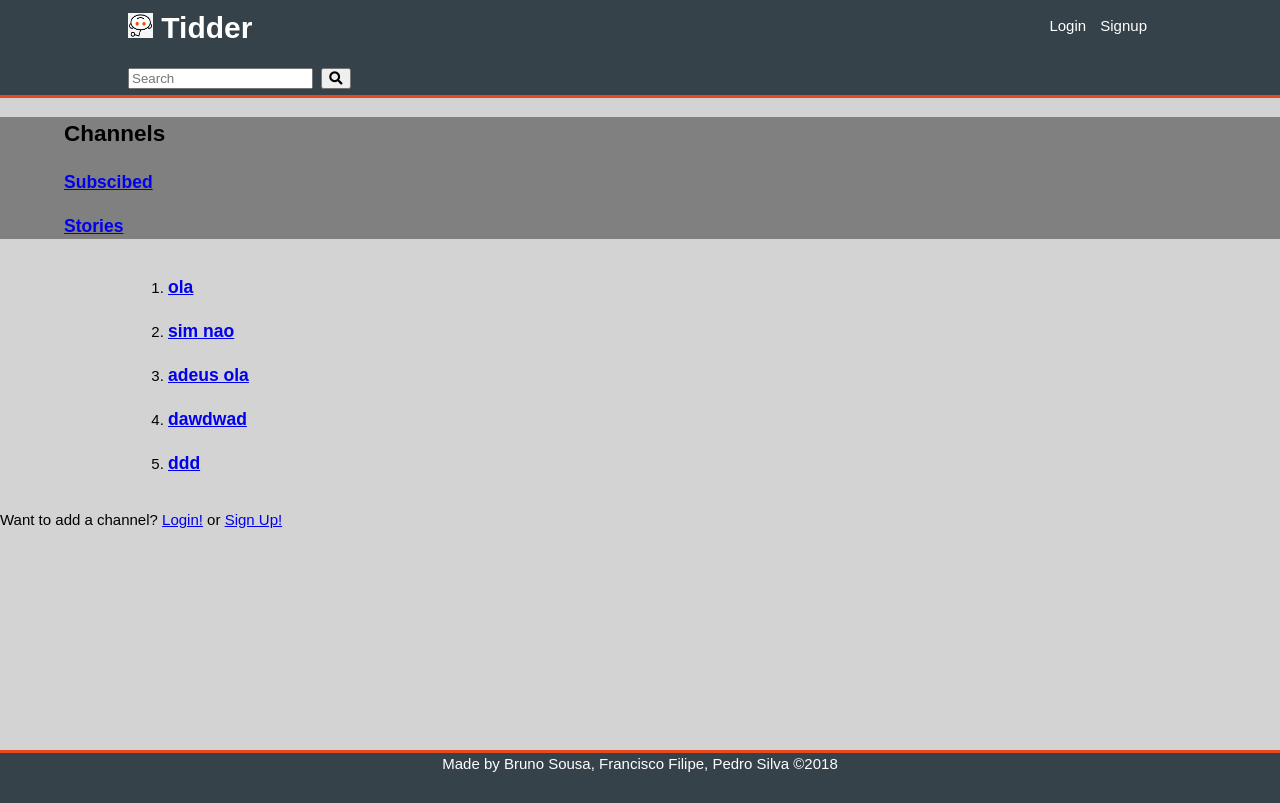
After one commit to CiscoFrisco/LTW, a PHP site: page /pages/channels.php in a window 1280 px wide. The commit adds this page. Run offline with PHP 8.4, Linux system fonts and the light colour scheme; data comes from the database, SQL or seed files in the repository; both versions use the stored data as it was after the commit; some libraries are stand-ins or nearby versions.

Commit message:
Channels ✓ (Prolly broke a lot of things, subscribed needs sorting)

```diff
--- a/actions/action_add_story.php
+++ b/actions/action_add_story.php
@@ -6,6 +6,7 @@
 	$user_id = $_SESSION['user_id'];
 	$title = $_POST['title'];
 	$story = $_POST['story'];
+	$channel_id = $_POST['channel'];
 
 	if(strlen($title) > 50)
 		die(header('Location: ../pages/add_story.php?error=title'));
@@ -14,7 +15,7 @@
 		die(header('Location: ../pages/add_story.php?error=text'));
 
 	try {
-		insertStory($user_id, $title, $story, $story_id);
+		insertStory($user_id, $title, $story, $channel_id, $story_id);
 		addVote($story_id, $user_id, 1);
         header('Location: ../pages/story.php?story_id='.$story_id);
     } catch (PDOException $e) {
--- /dev/null
+++ b/database/db_channel.php
@@ -0,0 +1,35 @@
+<?php
+	include_once('../includes/database.php');
+
+	function getAllChannels() {
+		$db = Database::instance()->db();
+		$stmt = $db->prepare('SELECT * FROM channel');
+		$stmt->execute();
+		return $stmt->fetchAll();
+	}
+
+	function insertChannel($channelName) {
+		$db = Database::instance()->db();
+		$stmt = $db->prepare('INSERT INTO channel VALUES(NULL, ?)');
+		$stmt->execute(array($channelName));
+	}
+
+	function subscribeChannel($user_id, $channel_id){
+		$db = Database::instance()->db();
+		$stmt = $db->prepare('INSERT INTO subscription VALUES(?, ?)');
+		$stmt->execute(array($user_id, $channel_id));
+	}
+
+	function unsubscribeChannel($user_id, $channel_id){
+		$db = Database::instance()->db();
+		$stmt = $db->prepare('DELETE FROM subscription WHERE user_id = ? AND channel_id = ?');
+		$stmt->execute(array($user_id, $channel_id));
+	}
+
+	function getAllSubscribedChannel($user_id){
+		$db = Database::instance()->db();
+		$stmt = $db->prepare('SELECT channel_name FROM subscription NATURAL JOIN channel WHERE user_id = ?');
+		$stmt->execute(array($user_id));
+		return $stmt->fetchAll();
+	}
+?>
--- a/js/main.js
+++ b/js/main.js
@@ -27,6 +27,16 @@ function addAllEventListeners() {
 
 	for (var i = 0; i < comments_comments.length; i++)
 		comments_comments[i].addEventListener('click', add_comment_comment_form);
+
+	let subscribes = document.querySelectorAll('.subscribe');
+
+	for (var i = 0; i < subscribes.length; i++)
+		subscribes[i].addEventListener('click', subcribe_channel);
+
+	let unsubscribes = document.querySelectorAll('.unsubscribe');
+
+	for (var i = 0; i < unsubscribes.length; i++)
+		unsubscribes[i].addEventListener('click', unsubcribe_channel);
 }
 
 function encodeForAjax(data) {
@@ -38,7 +48,7 @@ function encodeForAjax(data) {
 function submitComment(event) {
 	let parent_id = this.parentElement.dataset.id;
 
-	if(parent_id == null)
+	if (parent_id == null)
 		parent_id = this.parentElement.parentElement.dataset.id;
 
 	let comment = this.parentElement.querySelector('form > textarea').value;
@@ -91,7 +101,7 @@ function addComment() {
 
 	let parentList = document.querySelector('[data-id="' + opinion['parent_id'] + '"] > ol');
 
-	if(parentList == null)
+	if (parentList == null)
 		parentList = document.querySelector('[data-id="' + opinion['parent_id'] + '"] > .container > ol');
 
 	parentList.innerHTML = list.outerHTML + parentList.innerHTML;
@@ -102,10 +112,10 @@ function addComment() {
 function upvoteOpinion(event) {
 	let opinion_id = this.parentElement.getAttribute('data-id');
 
-	if(opinion_id == null)
+	if (opinion_id == null)
 		opinion_id = this.parentElement.parentElement.getAttribute('data-id');
 
-	if(opinion_id == null)
+	if (opinion_id == null)
 		opinion_id = this.parentElement.parentElement.parentElement.getAttribute('data-id');
 
 	let value;
@@ -133,10 +143,10 @@ function upvoteOpinion(event) {
 function downvoteOpinion(event) {
 	let opinion_id = this.parentElement.getAttribute('data-id');
 
-	if(opinion_id == null)
+	if (opinion_id == null)
 		opinion_id = this.parentElement.parentElement.getAttribute('data-id');
 
-	if(opinion_id == null)
+	if (opinion_id == null)
 		opinion_id = this.parentElement.parentElement.parentElement.getAttribute('data-id');
 
 	let value;
@@ -200,3 +210,48 @@ function add_comment_comment_form() {
 
 	addAllEventListeners();
 }
+
+
+function subcribe_channel() {
+	let channel_id = this.dataset.id;
+
+	let request = new XMLHttpRequest();
+	request.addEventListener('load', changeSubscription);
+	request.open('POST', '../api/api_subscription.php', true);
+	request.setRequestHeader("Content-type", "application/x-www-form-urlencoded");
+	request.send(encodeForAjax({
+		channel_id: channel_id,
+		value: true
+	}));
+}
+
+function unsubcribe_channel() {
+	let channel_id = this.dataset.id;
+
+	let request = new XMLHttpRequest();
+	request.addEventListener('load', changeSubscription);
+	request.open('POST', '../api/api_subscription.php', true);
+	request.setRequestHeader("Content-type", "application/x-www-form-urlencoded");
+	request.send(encodeForAjax({
+		channel_id: channel_id,
+		value: false
+	}));
+}
+
+function changeSubscription() {
+	let subscription = JSON.parse(this.responseText);
+
+	if (subscription["value"] == "true") {
+		let div = document.querySelector('.subscribe[data-id="' + subscription["channel_id"] + '"]');
+		div.innerHTML = '<i class="fas fa-bell-slash"></i>';
+		div.classList.replace('subscribe', 'unsubscribe');
+		div.removeEventListener('click', subcribe_channel);
+		div.addEventListener('click', unsubcribe_channel);
+	} else {
+		let div = document.querySelector('.unsubscribe[data-id="' + subscription["channel_id"] + '"]');
+		div.innerHTML = '<i class="fas fa-bell"></i>';
+		div.classList.replace('unsubscribe', 'subscribe');
+		div.removeEventListener('click', unsubcribe_channel);
+		div.addEventListener('click', subcribe_channel);
+	}
+}
--- /dev/null
+++ b/pages/channels.php
@@ -0,0 +1,36 @@
+<?php
+	include_once('../includes/session.php');
+	include_once('../templates/tpl_common.php');
+	include_once('../templates/tpl_channels.php');
+	include_once('../database/db_channel.php');
+
+	$channels = getAllChannels();
+
+	if(isset($_SESSION["user_id"])){
+
+		$subscribed = getAllSubscribedChannel($_SESSION["user_id"]);
+
+		for($i = 0; $i < count($channels); $i++)
+		{
+			$found = false;
+
+			for($j = 0; $j < count($subscribed); $j++)
+				if($subscribed[$j]["channel_name"] == $channels[$i]["channel_name"]){
+					$found = true;
+					break;
+				}
+
+			if($found)
+				$channels[$i]["subscribed"] = true;
+
+			else $channels[$i]["subscribed"] = false;
+		}
+
+	}
+
+	$page = 'channels.php';
+
+	draw_header(true);
+	draw_channels($channels);
+	draw_footer();
+?>
--- a/pages/login.php
+++ b/pages/login.php
@@ -6,9 +6,9 @@
 		die(header('Location: profile.php'));
 
 	if (!isset($_GET['redirect'])
-		|| preg_match('@../@', $_GET['redirect'])
-		|| !preg_match('@.php@', $_GET['redirect'])
-		|| !is_readable('../pages/' . $_GET['redirect']))
+		|| preg_match('@../@', urldecode($_GET['redirect']))
+		|| !preg_match('@.php@', urldecode($_GET['redirect']))
+		|| !is_readable('../pages/' . urldecode($_GET['redirect'])))
 		$_GET['redirect'] = '../index.php';
 
 	draw_header(false);
--- a/pages/signup.php
+++ b/pages/signup.php
@@ -6,9 +6,9 @@
 		die(header('Location: profile.php'));
 
 	if (!isset($_GET['redirect'])
-		|| preg_match('@../@', $_GET['redirect'])
-		|| !preg_match('@.php@', $_GET['redirect'])
-		|| !is_readable('../pages/' . $_GET['redirect']))
+		|| preg_match('@../@', urldecode($_GET['redirect']))
+		|| !preg_match('@.php@', urldecode($_GET['redirect']))
+		|| !is_readable('../pages/' . urldecode($_GET['redirect'])))
 		$_GET['redirect'] = '../index.php';
 
 	draw_header(false);
--- /dev/null
+++ b/templates/tpl_channels.php
@@ -0,0 +1,64 @@
+<?php
+	include_once('../includes/session.php');
+
+	function draw_channels($channels){ ?>
+		<section id="stories">
+			<header>
+				<h2>Channels</h2>
+				<h3><a href="stories.php?subscribed=true">Subscibed</a></h3>
+				<h3><a href="stories.php">Stories</a></h3>
+			</header>
+			<div class = "container">
+				<ol>
+				<?php
+					foreach($channels as $channel)
+						draw_channel($channel);
+				?>
+				</ol>
+			</div>
+
+		<?php if((isset($_SESSION['user_id']))) { ?>
+				<p>Want to add a channel?</p>
+				<form method="post" action="../actions/action_add_channel.php">
+					<input type="text" name="name" placeholder="Channel Name" required>
+					<input type="submit" value="Add Channel">
+				</form>
+
+		<?php } else { ?>
+			<p>Want to add a channel? <a href="login.php">Login!</a> or <a href="signup.php">Sign Up!</a></p>
+		<?php }
+	}
+
+	function draw_channel($channel){ ?>
+		<li>
+			<div class="channel">
+			<h3><a href="stories.php?channel=<?=urlencode($channel['channel_name'])?>"><?=$channel['channel_name']?></a></h3>
+			<?php if(isset($_SESSION['user_id'])) {
+					if($channel["subscribed"]) { ?>
+						<div class="unsubscribe" role="button" data-id="<?=$channel['channel_id']?>"><i class="fas fa-bell-slash"></i></div>
+					<?php } else { ?>
+						<div class="subscribe" role="button" data-id="<?=$channel['channel_id']?>"><i class="fas fa-bell"></i></div>
+					<?php }
+				} ?>
+			</div>
+		</li>
+
+
+	<?php }
+
+	function draw_channel_options($channels){
+		global $channel_name;?>
+		<label> Channel:
+			<select name="channel" required>
+
+			<?php foreach($channels as $channel) {
+					if($channel_name == $channel["channel_name"]) { ?>
+						<option value="<?=$channel["channel_id"]?>" selected><?='/c/'.$channel_name?></option>
+			<?php } else { ?>
+				<option value="<?=$channel["channel_id"]?>"><?='/c/'.$channel["channel_name"]?></option>
+			<?php } } ?>
+
+			</select>
+		</label>
+	<?php }
+?>
```
Also changed, not shown: actions/action_add_channel.php (added, +15 -0 lines), actions/action_sort_stories.php (+5 -4 lines), api/api_subscription.php (added, +25 -0 lines), database/db_story.php (+19 -5 lines), database/tidder.sql (+12 -0 lines), index.php (+6 -1 lines), pages/add_story.php (+11 -1 lines), pages/stories.php (+22 -2 lines), templates/tpl_stories.php (+25 -6 lines), database/tidder.db.
